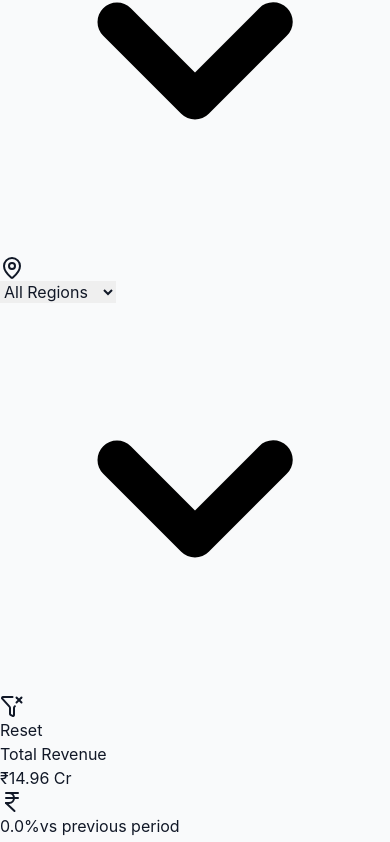
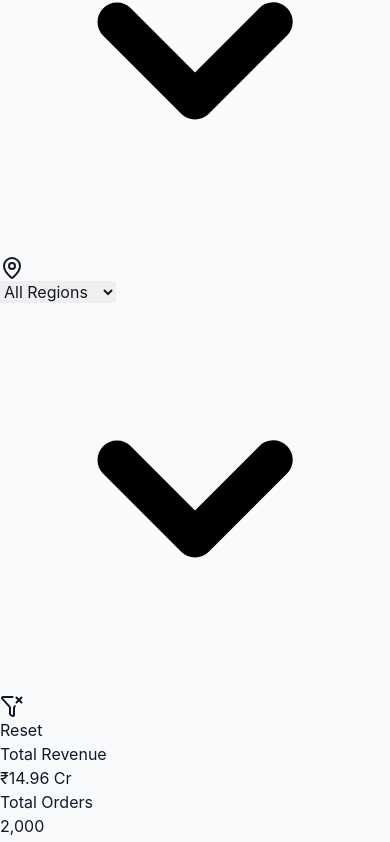
Before and after one commit to its-Pratik-15/e-commerce-dashboard, a React (Vite) app: page /dashboard in a window 390 px wide. Shown: the part 1136-1978 px from the top of the page. Built offline with nearby package versions, Linux system fonts and the light colour scheme.

Commit message:
enhancement: improved KPI to take less space with complete info

```diff
--- a/src/kpi/OverviewKPIs.jsx
+++ b/src/kpi/OverviewKPIs.jsx
@@ -1,41 +1,37 @@
 import React, { useMemo } from 'react';
-import { IndianRupee, ShoppingBag, Users, TrendingUp } from 'lucide-react';
+import { ArrowUpRight, ArrowDownRight, Minus } from 'lucide-react';
 
-const KPICard = ({ title, value, icon: Icon, change, changeType, loading, label }) => (
-    <div className="rounded-xl border border-gray-200 bg-white p-6 shadow-sm transition-shadow hover:shadow-md">
-        <div className="flex items-center justify-between">
-            <div>
-                <p className="text-sm font-medium text-gray-500">{title}</p>
-                <h3 className="mt-2 text-2xl font-bold text-gray-900 sm:text-3xl">
+const KPICard = ({ title, value, change, changeType, loading, label }) => {
+    const isPositive = changeType === 'positive';
+    const isNegative = changeType === 'negative';
+
+    return (
+        <div className="rounded-xl border border-gray-200 bg-white p-4 shadow-sm transition-shadow hover:shadow-md">
+            <p className="text-sm font-medium text-gray-500">{title}</p>
+            <div className="mt-2 flex items-end justify-between">
+                <h3 className="text-2xl font-bold text-gray-900">
                     {loading ? (
-                        <div className="h-9 w-32 animate-pulse rounded bg-gray-200"></div>
+                        <div className="h-8 w-24 animate-pulse rounded bg-gray-200"></div>
                     ) : (
                         value
                     )}
                 </h3>
+                {!loading && Math.abs(change) > 0 && (
+                    <div className={`flex items-center text-sm font-medium ${isPositive ? 'text-emerald-500' :
+                            isNegative ? 'text-red-500' :
+                                'text-gray-500'
+                        }`}>
+                        {isPositive && <ArrowUpRight className="mr-1 h-5 w-5" />}
+                        {isNegative && <ArrowDownRight className="mr-1 h-5 w-5" />}
+                        {!isPositive && !isNegative && <Minus className="mr-1 h-5 w-5" />}
+                        {Math.abs(change)}%
+                    </div>
+                )}
             </div>
-            <div className={`rounded-full p-3 ${title === 'Total Revenue' ? 'bg-indigo-50 text-indigo-600' :
-                title === 'Total Orders' ? 'bg-blue-50 text-blue-600' :
-                    title === 'Active Customers' ? 'bg-orange-50 text-orange-600' :
-                        'bg-emerald-50 text-emerald-600'
-                }`}>
-                <Icon className="h-6 w-6" />
-            </div>
+            {!loading && Math.abs(change) > 0 && <p className="mt-1 text-xs text-gray-400">{label}</p>}
         </div>
-        <div className="mt-4 flex items-center text-sm">
-            {loading ? (
-                <div className="h-4 w-24 animate-pulse rounded bg-gray-200"></div>
-            ) : (
-                <>
-                    <span className={changeType === 'positive' ? 'text-emerald-600 font-medium' : changeType === 'negative' ? 'text-red-600 font-medium' : 'text-gray-500 font-medium'}>
-                        {changeType === 'positive' ? '+' : ''}{change}%
-                    </span>
-                    <span className="ml-2 text-gray-400">{label}</span>
-                </>
-            )}
-        </div>
-    </div>
-);
+    );
+};
 
 const OverviewKPIs = ({ orders = [], previousOrders = [], comparisonLabel = 'vs previous period', loading = false }) => {
     // Helper to calculate metrics
@@ -109,7 +105,6 @@ const OverviewKPIs = ({ orders = [], previousOrders = [], comparisonLabel = 'vs
             <KPICard
                 title="Total Revenue"
                 value={formatCurrency(kpiData.current.revenue)}
-                icon={IndianRupee}
                 change={kpiData.changes.revenue}
                 changeType={getChangeType(kpiData.changes.revenue)}
                 loading={loading}
@@ -118,7 +113,6 @@ const OverviewKPIs = ({ orders = [], previousOrders = [], comparisonLabel = 'vs
             <KPICard
                 title="Total Orders"
                 value={kpiData.current.orders.toLocaleString()}
-                icon={ShoppingBag}
                 change={kpiData.changes.orders}
                 changeType={getChangeType(kpiData.changes.orders)}
                 loading={loading}
@@ -127,7 +121,6 @@ const OverviewKPIs = ({ orders = [], previousOrders = [], comparisonLabel = 'vs
             <KPICard
                 title="Avg. Order Value"
                 value={formatCurrency(kpiData.current.aov)}
-                icon={TrendingUp}
                 change={kpiData.changes.aov}
                 changeType={getChangeType(kpiData.changes.aov)}
                 loading={loading}
@@ -136,7 +129,6 @@ const OverviewKPIs = ({ orders = [], previousOrders = [], comparisonLabel = 'vs
             <KPICard
                 title="Active Customers"
                 value={kpiData.current.activeCustomers.toLocaleString()}
-                icon={Users}
                 change={kpiData.changes.activeCustomers}
                 changeType={getChangeType(kpiData.changes.activeCustomers)}
                 loading={loading}
--- a/src/layout/Sidebar.jsx
+++ b/src/layout/Sidebar.jsx
@@ -5,7 +5,7 @@ import clsx from 'clsx';
 
 const Sidebar = ({ isCollapsed, setIsCollapsed }) => {
     const menuItems = [
-        { icon: LayoutDashboard, label: 'Overview', path: '/overview' },
+        { icon: LayoutDashboard, label: 'Dashboard', path: '/dashboard' },
         { icon: BarChart3, label: 'Analytics', path: '/analytics' },
         { icon: ShoppingCart, label: 'Orders', path: '/orders' },
         { icon: Users, label: 'Customers', path: '/customers' },
--- a/src/pages/Dashboard/index.jsx
+++ b/src/pages/Dashboard/index.jsx
@@ -23,8 +23,8 @@ const Dashboard = () => {
     return (
         <div className="space-y-4">
             <h1 className="hidden text-lg font-semibold text-gray-900 sm:block">
-                    Dashboard
-                </h1>
+                Dashboard
+            </h1>
             <FilterBar />
 
             <OverviewKPIs
```
Also changed, not shown: src/layout/Header.jsx (deleted, +0 -61 lines).
